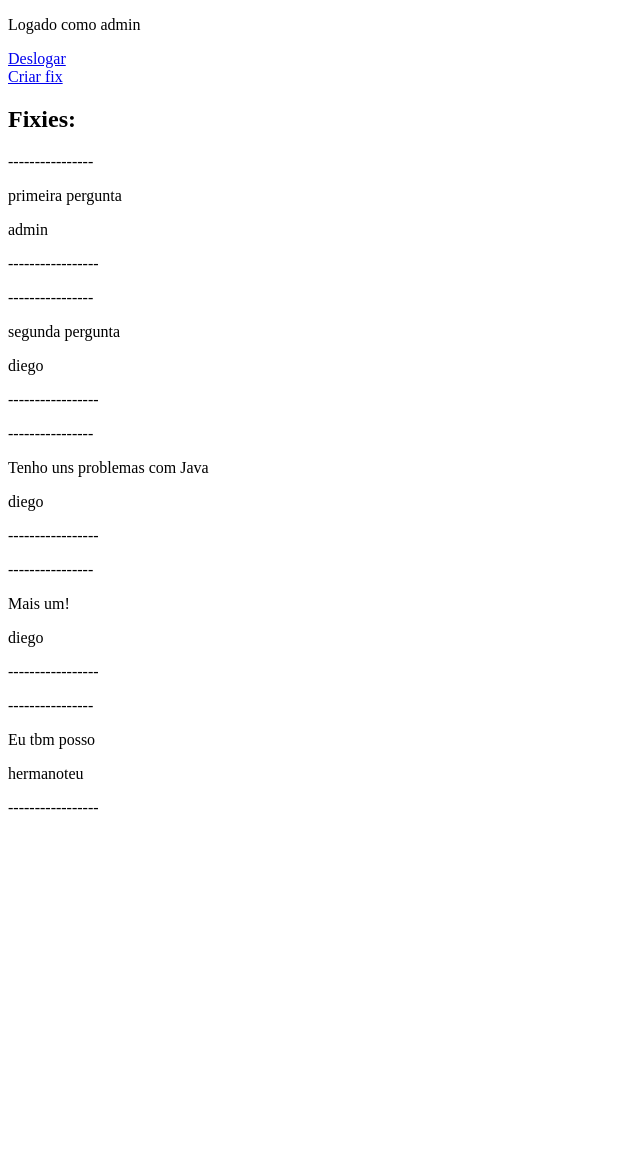
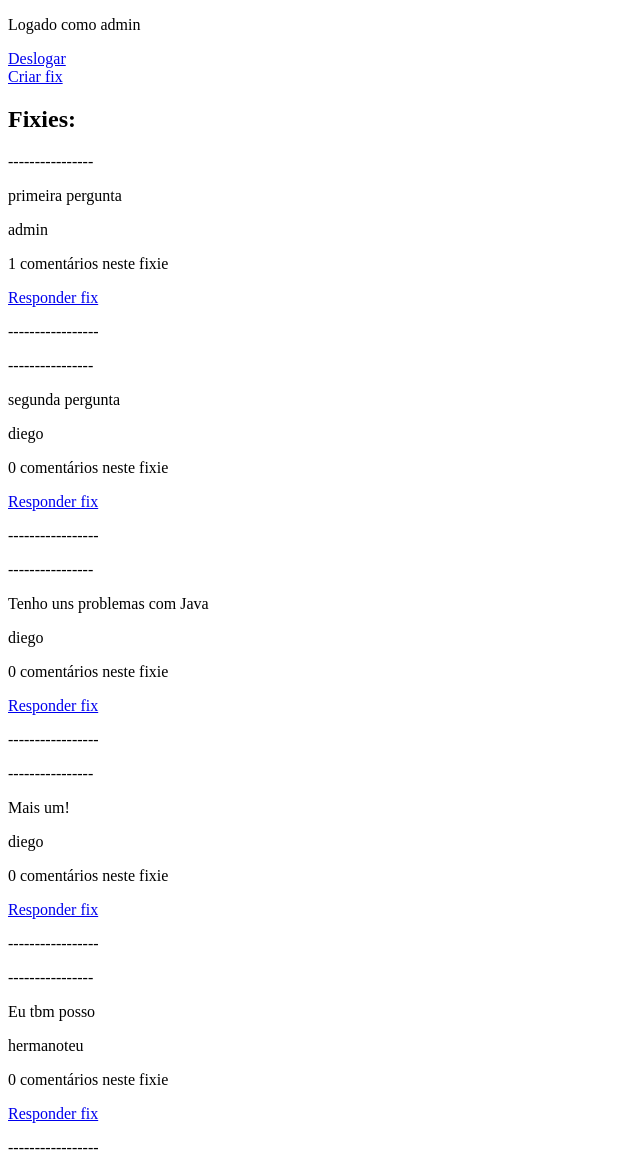
Before and after one commit to tonifc007/FixCodeProject, a Django app: page / in a window 1280 px wide. Shown: the whole page, without its empty margins (0-640 px from the left). Before the commit the page ends 810 px from the top, so only its background shows below. Run offline with Django 3.2, Linux system fonts and the light colour scheme; a user stored in the database is signed in; data comes from the database, SQL or seed files in the repository; both versions use the stored data as it was after the commit.

Commit message:
Sistema de comentários adicionado

```diff
--- a/core/admin.py
+++ b/core/admin.py
@@ -1,6 +1,7 @@
 from django.contrib import admin
-from .models import Fixies
+from .models import Fixies, ComentFixies
 
 # Register your models here.
 
 admin.site.register(Fixies)
+admin.site.register(ComentFixies)
--- a/core/models.py
+++ b/core/models.py
@@ -12,3 +12,12 @@ class Fixies(models.Model):
 
 	def __str__(self):
 		return self.titulo
+
+class ComentFixies(models.Model):
+	user = models.ForeignKey(User, default=1)
+	fixie = models.ForeignKey(Fixies)
+	coment = models.TextField()
+	data = models.DateTimeField(default=timezone.now)
+
+	def __str__(self):
+		return '~' + self.coment + '~ em ~' + self.fixie.titulo + '~'
--- a/core/templates/core/index.html
+++ b/core/templates/core/index.html
@@ -4,7 +4,7 @@
 	<title>Fixcode</title>
 </head>
 <body>
-
+{% load aux_tags %}
 <p>Logado como {{ user.username }}</p>
 <a href="{% url 'core:logout_user' %}">Deslogar</a><br>
 <a href="{% url 'core:create_fix' %}">Criar fix</a>
@@ -15,7 +15,10 @@
 		<p>----------------</p>
 		<p>{{ fixie.titulo }}</p>
 		<p>{{ fixie.user }}</p>
+		<p>{{ fixie.pk|quant_coment }} comentários neste fixie</p>
+		<a href="{% url 'core:fix_detail' fixie.pk %}">Responder fix</a>
 		<p>-----------------</p>
+
 	{% endfor %}
 {% else %}
 	<h2>Nao ha nenhum fixie</h2>
--- /dev/null
+++ b/core/templatetags/aux_tags.py
@@ -0,0 +1,8 @@
+from django import template
+from ..models import ComentFixies, Fixies
+
+register = template.Library()
+
+@register.filter(name='quant_coment')
+def quant_coment(value):
+	return ComentFixies.objects.filter(pk=value).count()
--- a/core/urls.py
+++ b/core/urls.py
@@ -9,4 +9,5 @@ urlpatterns = [
     url(r'^login/$', views.login_user, name='login_user'),
     url(r'^logout_user/$', views.logout_user, name='logout_user'),
     url(r'^create_fix/$', views.create_fix, name='create_fix'),
+    url(r'^fix/(?P<pk>[0-9]+)/$', views.fix_detail, name='fix_detail')
 ]
--- a/core/views.py
+++ b/core/views.py
@@ -1,5 +1,5 @@
 from django.shortcuts import render, get_object_or_404, redirect
-from .models import Fixies
+from .models import Fixies, ComentFixies
 from django.contrib.auth import authenticate, login, logout
 from .forms import UserForm, FixiesForm
 
@@ -62,3 +62,13 @@ def create_fix(request):
 			fixie.save()
 			return redirect('/')
 		return render(request, 'core/createfix.html', {'form':form})
+
+def fix_detail(request, pk):
+	if not request.user.is_authenticated():
+		return render(request, 'core/login.html')
+	else:
+		fixie = get_object_or_404(Fixies, pk=pk)
+		if fixie:
+			coments = ComentFixies.objects.filter(pk=fixie.pk)
+			return render(request, 'core/fixdetail.html', {'fixie': fixie, 'coments':coments})
+		return render(request, 'core/fixdetail.html', {'fixie': fixie})
```
Also changed, not shown: core/templates/core/fixdetail.html (added, +27 -0 lines), core/migrations/0003_comentfixies.py (added), core/templatetags/__init__.py (added), db.sqlite3.
